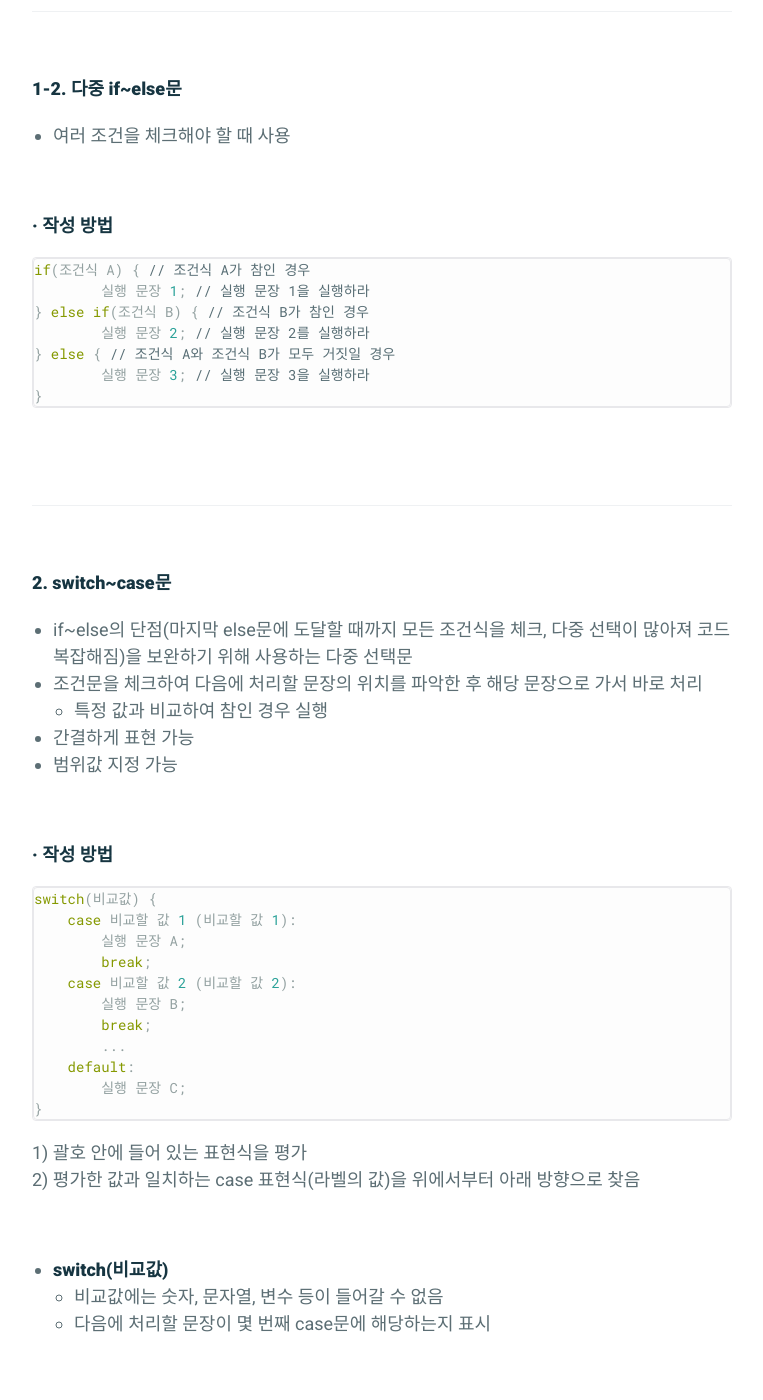
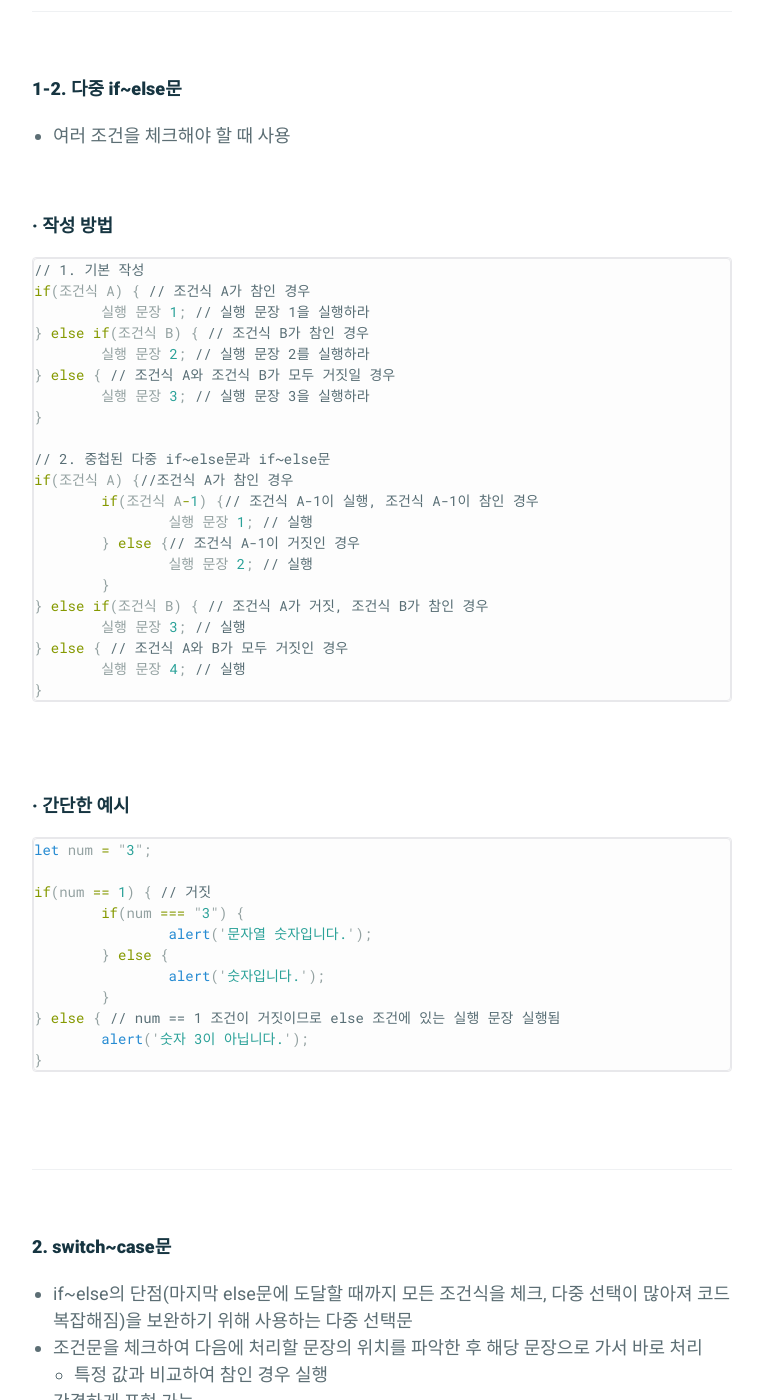
Before and after one commit to absolutelyfullycapable/absolutelyfullycapable.github.io, a Jekyll site: the page built from _posts/2020-09-19-javascript-제어문-조건문.md, in a window 1280 px wide and 1400 px high, scrolled down 5268 px. Shown: the whole window, without its empty margins (258-1021 px from the left). Built offline with Jekyll 4.4.1, drawn with Linux system fonts in a browser that asks for light colours; some of the changed text lies outside the part shown.

Commit message:
modify contents

````diff
--- a/_posts/2020-09-19-javascript-제어문-조건문.md
+++ b/_posts/2020-09-19-javascript-제어문-조건문.md
@@ -75,10 +75,10 @@ if(조건식) { // 조건식이 참인 경우
 
 
 //2. 중첩된 if문
-if(조건식 A) {
-	실행 문장 1;
-	if (조건식 B) {
-		실행 문장 2;
+if(조건식 A) { // 조건이 참인 경우,
+	실행 문장 1; // 이 실행 문장과
+	if (조건식 B) { // 이 조건문이 실행. 이 조건이 참인 경우,
+		실행 문장 2; // 이 실행 문장 실행.
 	}
 }
 ```
@@ -167,10 +167,10 @@ if(walk < 6000) {
 ##### **· 작성 방법**
 
 ```js
-if(조건식) {
-    실행 문장 1;
-} else {
-    실행 문장 2;
+if(조건식) { // 조건이 참인 경우,
+    실행 문장 1; // 실행됨.
+} else { // 위 조건이 거짓인 경우,
+    실행 문장 2; // 실행됨.
 }
 ```
 
@@ -259,12 +259,46 @@ if(id == 'admin') { // 아이디 일치 시
 ##### **· 작성 방법**
 
 ```js
+// 1. 기본 작성
 if(조건식 A) { // 조건식 A가 참인 경우
 	실행 문장 1; // 실행 문장 1을 실행하라
 } else if(조건식 B) { // 조건식 B가 참인 경우
 	실행 문장 2; // 실행 문장 2를 실행하라
 } else { // 조건식 A와 조건식 B가 모두 거짓일 경우
 	실행 문장 3; // 실행 문장 3을 실행하라
+}
+
+// 2. 중첩된 다중 if~else문과 if~else문
+if(조건식 A) {//조건식 A가 참인 경우
+	if(조건식 A-1) {// 조건식 A-1이 실행, 조건식 A-1이 참인 경우
+		실행 문장 1; // 실행
+	} else {// 조건식 A-1이 거짓인 경우
+		실행 문장 2; // 실행
+	}
+} else if(조건식 B) { // 조건식 A가 거짓, 조건식 B가 참인 경우
+	실행 문장 3; // 실행
+} else { // 조건식 A와 B가 모두 거짓인 경우
+	실행 문장 4; // 실행
+}
+```
+
+   <br/>
+   <br/>
+
+##### **· 간단한 예시**
+
+
+```js
+let num = "3";
+
+if(num == 1) { // 거짓
+	if(num === "3") {
+		alert('문자열 숫자입니다.');
+	} else {
+		alert('숫자입니다.');
+	}
+} else { // num == 1 조건이 거짓이므로 else 조건에 있는 실행 문장 실행됨
+	alert('숫자 3이 아닙니다.');
 }
 ```
 
````
Also changed, not shown: _posts/2020-09-20-javascript-제어문-조건문if와ifelse예제.md (+18 -3 lines).
